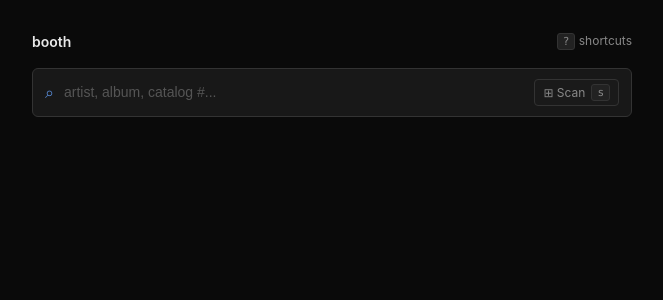
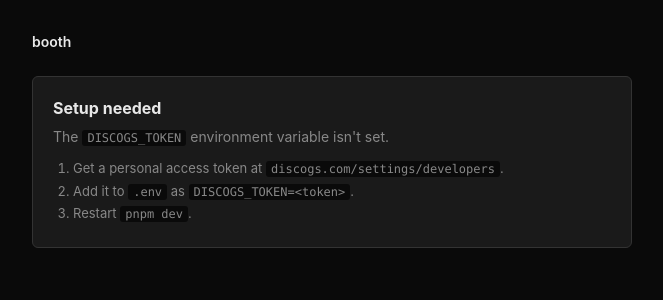
Before and after one commit to lukenewman/booth, a SvelteKit app: page / in a window 1280 px wide. Shown: the top 300 px of the page, without its empty margins (308-971 px from the left). Built offline with nearby package versions, Linux system fonts and the light colour scheme.

Commit message:
feat: add setup screen for missing or invalid token

```diff
--- a/src/routes/+page.svelte
+++ b/src/routes/+page.svelte
@@ -23,6 +23,7 @@
   let shortcutsOpen = $state(false);
   let scanError = $state<string | null>(null);
   let searchBar: { focus: () => void } | undefined = $state();
+  let tokenStatus = $state<'checking' | 'ok' | 'missing' | 'invalid'>('checking');
 
   $effect(() => {
     const q = query.trim();
@@ -126,7 +127,13 @@
     highlightedIndex = (highlightedIndex + 1) % results.length;
   }
 
-  onMount(() => {
+  onMount(async () => {
+    const probe = await fetch('/api/discogs/search?q=test');
+    const probeData = await probe.json().catch(() => ({}));
+    if (probeData?.error === 'no_token') tokenStatus = 'missing';
+    else if (probeData?.error === 'invalid_token') tokenStatus = 'invalid';
+    else tokenStatus = 'ok';
+
     return installKeyboard(
       {
         focusSearch: () => searchBar?.focus(),
@@ -170,6 +177,28 @@
   }
 </script>
 
+{#if tokenStatus === 'checking'}
+  <div class="app"><div class="loading">Loading…</div></div>
+{:else if tokenStatus === 'missing' || tokenStatus === 'invalid'}
+  <div class="app">
+    <header><span class="logo">booth</span></header>
+    <div class="setup">
+      <h2>{tokenStatus === 'missing' ? 'Setup needed' : 'Token rejected'}</h2>
+      <p>
+        {#if tokenStatus === 'missing'}
+          The <code>DISCOGS_TOKEN</code> environment variable isn't set.
+        {:else}
+          Your Discogs token was rejected (401). It may be expired or mistyped.
+        {/if}
+      </p>
+      <ol>
+        <li>Get a personal access token at <code>discogs.com/settings/developers</code>.</li>
+        <li>Add it to <code>.env</code> as <code>DISCOGS_TOKEN=&lt;token&gt;</code>.</li>
+        <li>Restart <code>pnpm dev</code>.</li>
+      </ol>
+    </div>
+  </div>
+{:else}
   <div class="app">
     <header>
       <span class="logo">booth</span>
@@ -204,6 +233,7 @@
   {/if}
 
   <ShortcutOverlay open={shortcutsOpen} onClose={() => (shortcutsOpen = false)} />
+{/if}
 
 <style>
   .app {
@@ -243,4 +273,35 @@
     color: var(--text-muted);
     font-size: 12px;
   }
+  .setup {
+    margin-top: 24px;
+    background: var(--bg-raised);
+    border: 1px solid var(--border-strong);
+    border-radius: var(--radius);
+    padding: 20px;
+  }
+  .setup h2 {
+    font-size: 16px;
+    margin: 0 0 8px;
+  }
+  .setup p {
+    color: var(--text-muted);
+    margin: 0 0 12px;
+  }
+  .setup code {
+    background: var(--bg);
+    padding: 1px 5px;
+    border-radius: 3px;
+    font-family: var(--font-mono);
+    font-size: 12px;
+  }
+  .setup ol {
+    margin: 0;
+    padding-left: 20px;
+    color: var(--text-muted);
+    font-size: 13px;
+  }
+  .setup li {
+    margin-bottom: 4px;
+  }
 </style>
```
Lines whose indentation alone changed are shown as unchanged.
